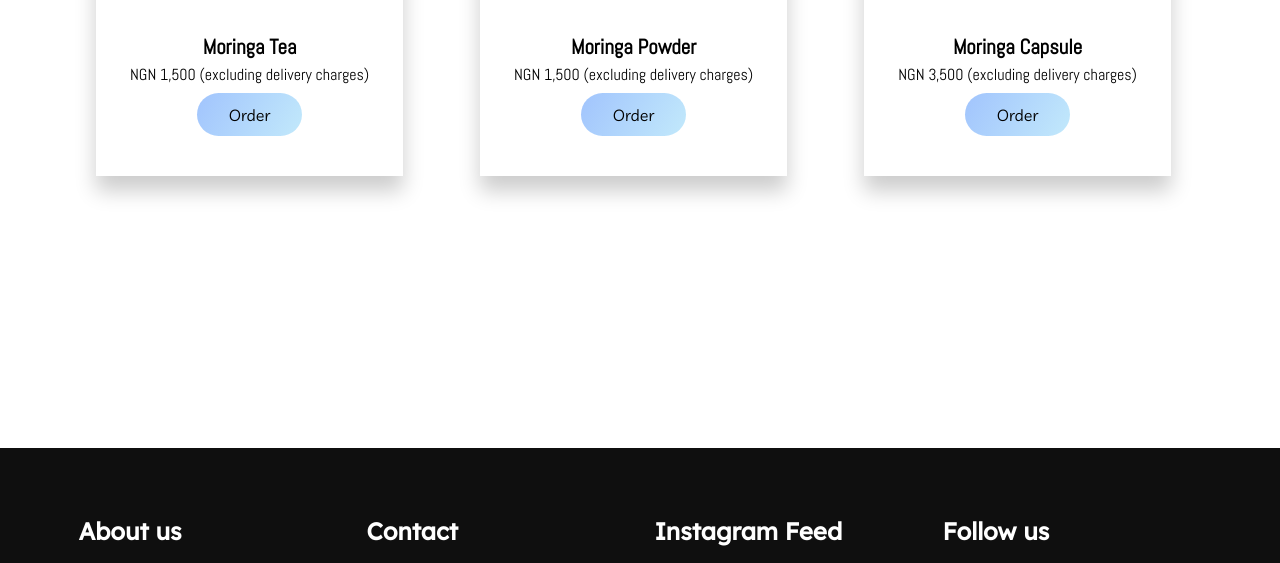
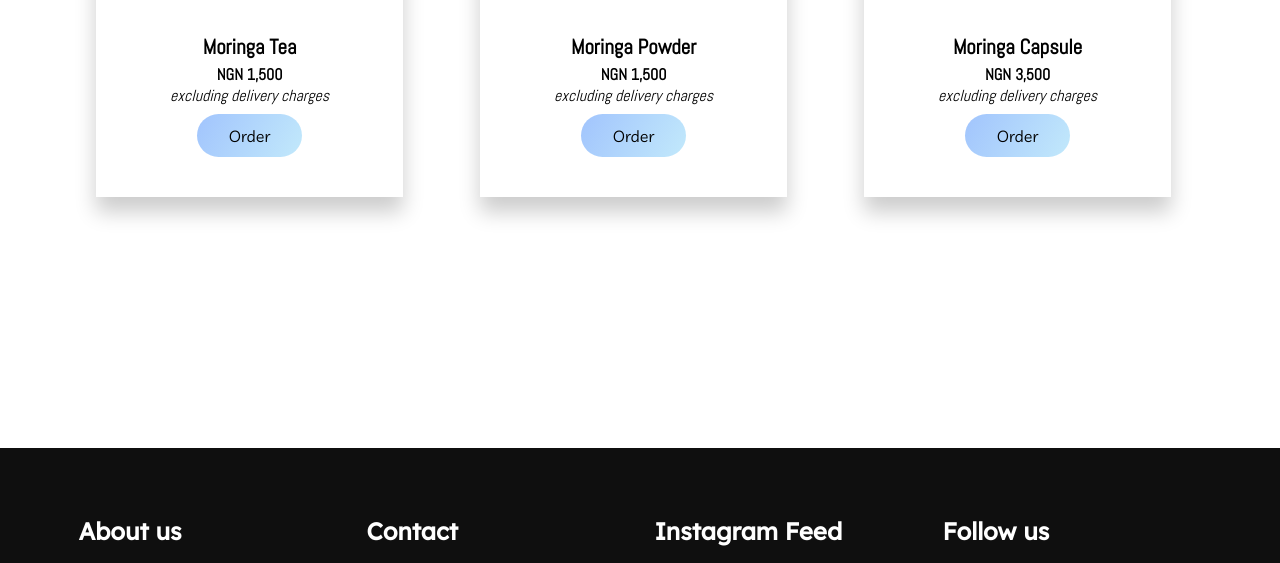
Before and after one commit to tosxn/vidsafoods, a plain HTML site: page index.html in a window 1280 px wide. Shown: the part 1312-1875 px from the top of the page. Drawn offline with Linux system fonts and the light colour scheme.

Commit message:
make price bold and italize support text

```diff
--- a/index.html
+++ b/index.html
@@ -94,7 +94,8 @@
                             <img src="./assets/tea.jpg" alt="product">
                             <div class="blog-title">
                                 <h3>Moringa Tea</h3>
-                                <span>NGN 1,500 (excluding delivery charges)</span>
+                                <span><b>NGN 1,500</b></span>
+                                <span><em>excluding delivery charges</em></span>
                                 <a href="https://api.whatsapp.com/send?phone=2347019835037&text=Hello,%20I%20want%20to%20buy%20your%20Moringa%20Tea" target="_blank"> <button class="btn btn-blog">Order</button></a>
 
                             </div>
@@ -103,7 +104,8 @@
                             <img src="./assets/powder.jpg" alt="product">
                             <div class="blog-title">
                                 <h3>Moringa Powder</h3>
-                                <span>NGN 1,500 (excluding delivery charges)</span>
+                                <span><b>NGN 1,500</b></span>
+                                <span><em>excluding delivery charges</em></span>
                                 <a href="https://api.whatsapp.com/send?phone=2347019835037&text=Hello,%20I%20want%20to%20buy%20your%20Moringa%20Powder" target="_blank">  <button class="btn btn-blog">Order</button></a>
 
                             </div>
@@ -112,7 +114,8 @@
                             <img src="./assets/capsule.JPG" alt="product">
                             <div class="blog-title">
                                 <h3>Moringa Capsule</h3>
-                                <span>NGN 3,500 (excluding delivery charges)</span>
+                                <span><b>NGN 3,500</b></span>
+                                <span><em>excluding delivery charges</em></span>
                                 <a href="https://api.whatsapp.com/send?phone=2347019835037&text=Hello,%20I%20want%20to%20buy%20your%20Moringa%20Capsule" target="_blank"> <button class="btn btn-blog">Order</button></a>
 
                             </div>
@@ -121,7 +124,8 @@
                             <img src="./assets/combo.jpg" alt="product">
                             <div class="blog-title">
                                 <h3>Moringa Combo Pack</h3>
-                                <span>NGN 5,400 (excluding delivery charges)</span>
+                                <span><b>NGN 5,400</b></span>
+                                <span><em>excluding delivery charges</em></span>
                                 <a href="https://api.whatsapp.com/send?phone=2347019835037&text=Hello,%20I%20want%20to%20buy%20your%20Moringa%20Combo%20Pack" target="_blank"><button class="btn btn-blog">Order</button></a>
 
                             </div>
```
